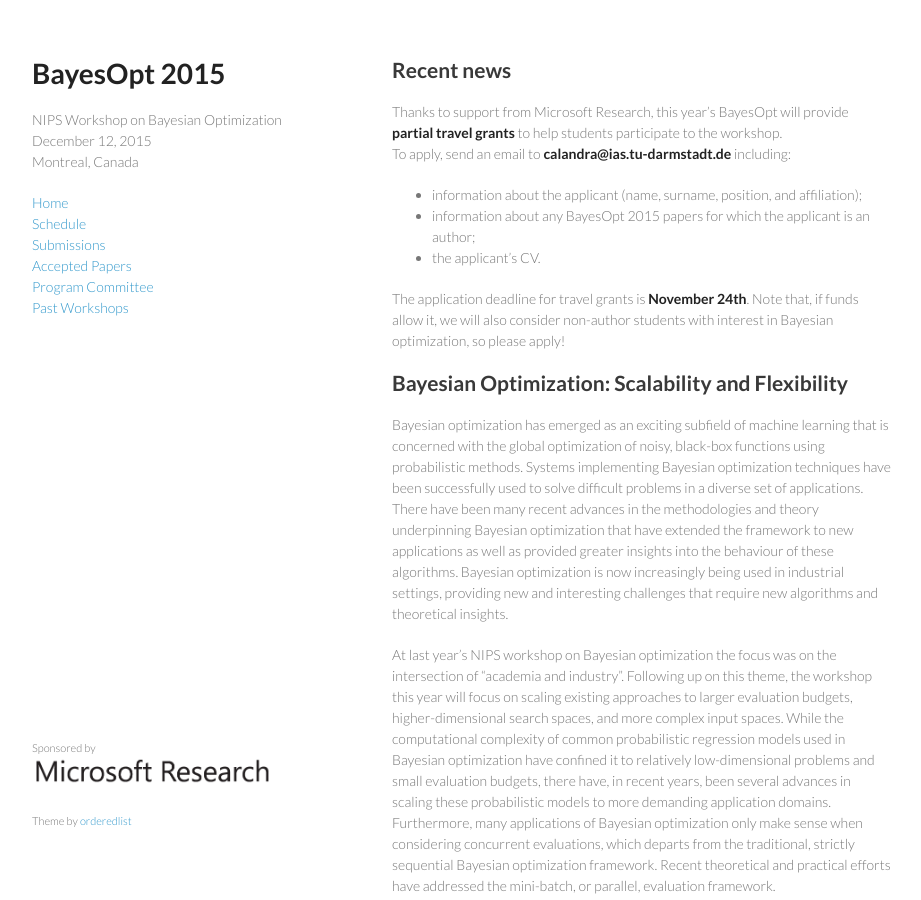
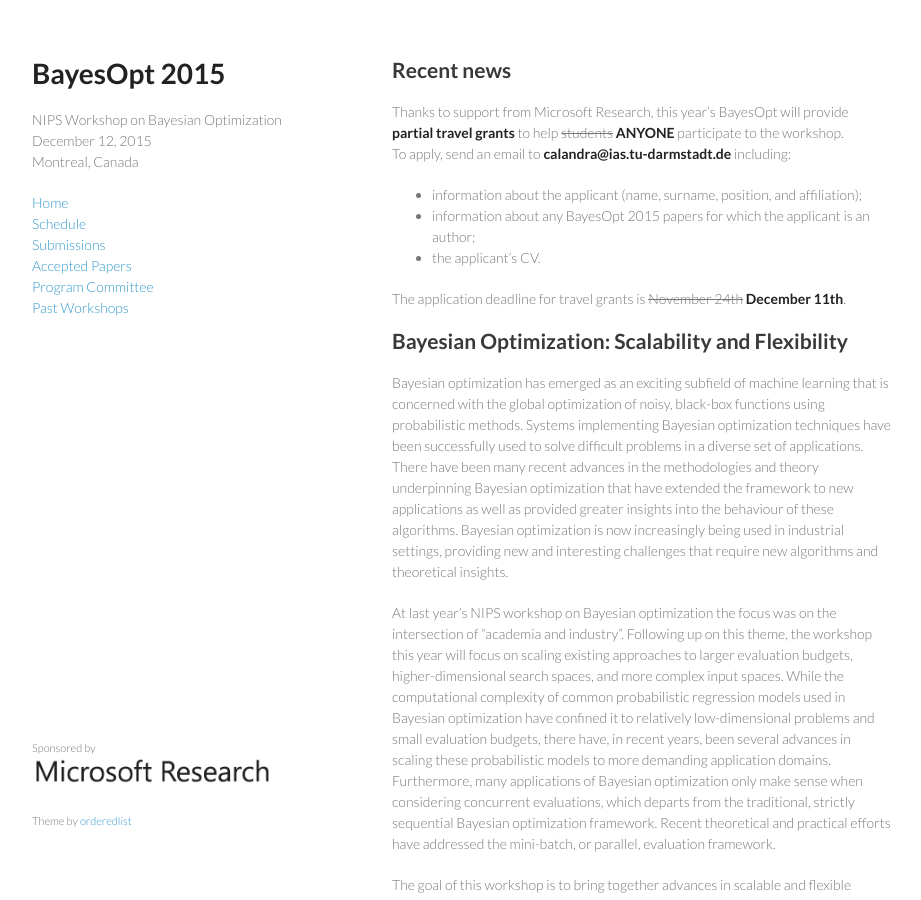
Before and after one commit to bayesopt/bayesopt.github.io, a Jekyll site: the page built from index.md, in a window 1280 px wide and 900 px high. Shown: the whole window, without its empty margins (178-1099 px from the left). Built offline with Jekyll 4.4.1, drawn with Linux system fonts in a browser that asks for light colours.

Commit message:
Open travel grant to everyone.

```diff
--- a/index.md
+++ b/index.md
@@ -7,7 +7,8 @@ weight: -1
 ## Recent news
 
 Thanks to support from Microsoft Research, this year's BayesOpt will
-provide **partial travel grants** to help students participate to the workshop.
+provide **partial travel grants** to help <del>students</del> **ANYONE**
+participate to the workshop.
 To apply, send an email to **calandra@ias.tu-darmstadt.de** including:
 
   - information about the applicant (name, surname, position, and affiliation);
@@ -15,9 +16,8 @@ To apply, send an email to **calandra@ias.tu-darmstadt.de** including:
   	author;
   - the applicant's CV.
 
-The application deadline for travel grants is **November 24th**.
-Note that, if funds allow it, we will also consider non-author students with
-interest in Bayesian optimization, so please apply!
+The application deadline for travel grants is <del>November 24th</del>
+**December 11th**.
 
 ## Bayesian Optimization: Scalability and Flexibility
 
```
